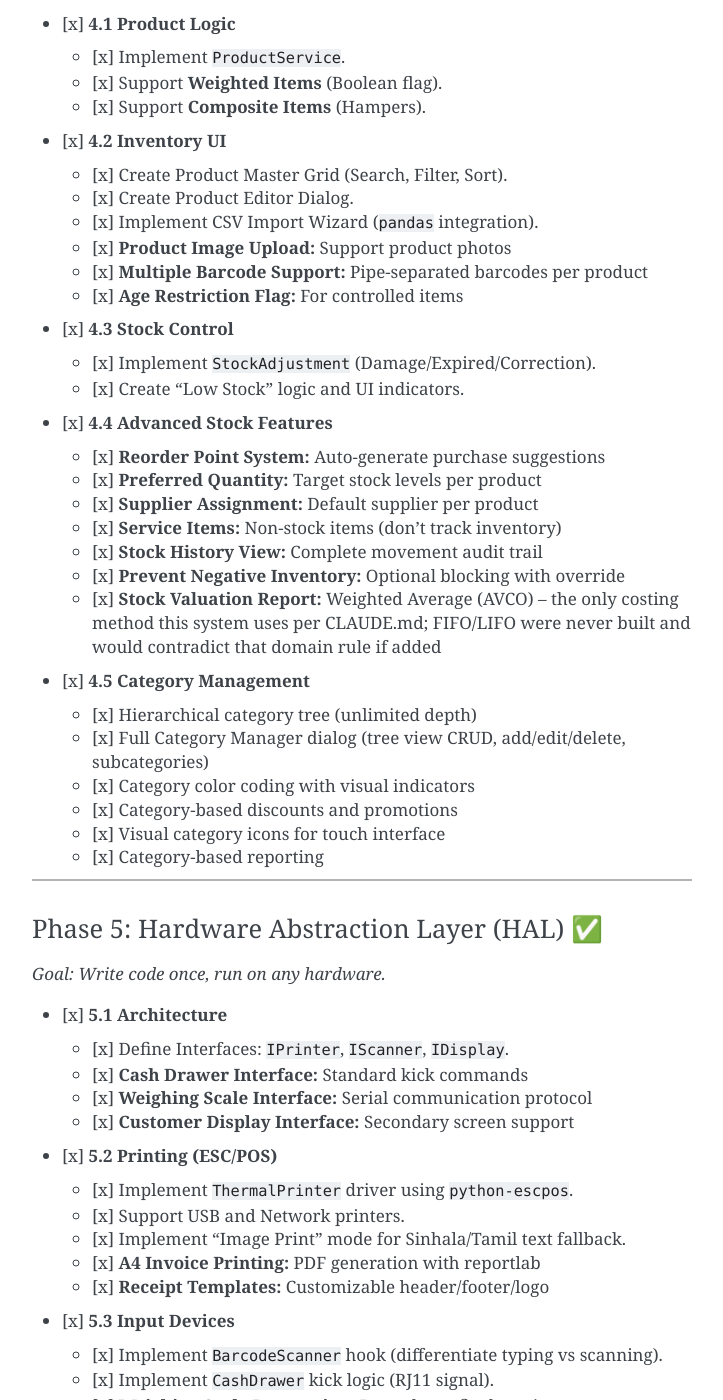
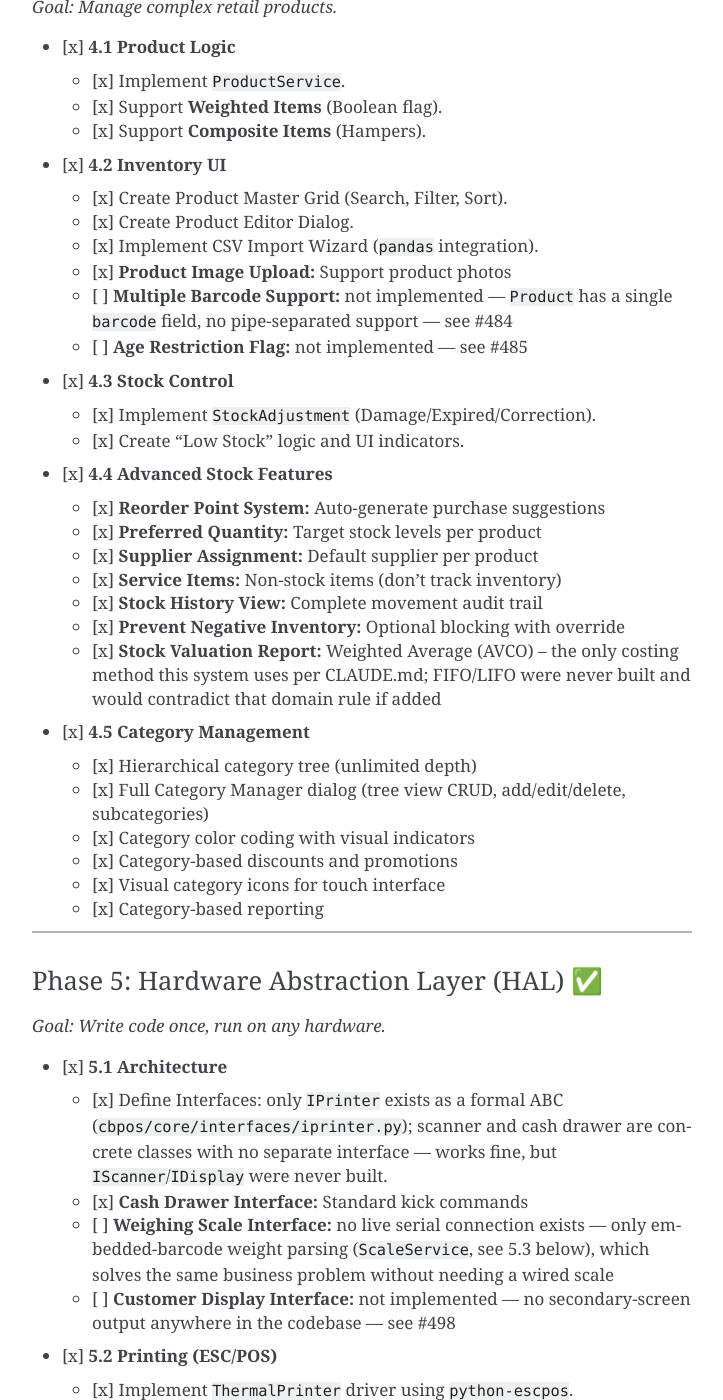
Before and after one commit to HMAHD/CB-POS, a Sphinx documentation site: the page built from docs/Roadmap.md, in a window 1280 px wide and 1400 px high, scrolled down 3471 px. Shown: the whole window, without its empty margins (388-1111 px from the left). Built offline with Sphinx 7.4.7, drawn with Linux system fonts in a browser that asks for light colours; pages that are not in the unit, such as notebooks, are missing from menus; some of the changed text lies outside the part shown.

Commit message:
docs: correct Roadmap Phase 1/4/5/20-22 claims (found during audit #475)
- 1.2/1.3: config.py is plain Python, not pydantic-settings; tooling
  moved to uv + Ruff, not requirements.txt + Black/Flake8
- 4.2: multi-barcode and age-restriction were never built (leftover
  from #463 — issues #484/#485 existed but roadmap wasn't updated)
- 5.1: only IPrinter is a formal interface; scale integration is
  barcode-parsing only, no live serial link; no customer display
  exists at all (new issue #498)
- 20.5: license verification is a permanent stub, only machine-ID
  generation is real (expected — CB POS is free software)
- 21.3/22.1: fixes a wrong issue reference (#486 was cited for
  Save-as-PDF but is actually GRN PO-quantity verification; correct
  Save-as-PDF issue is #482) and reflects #486 in the 22.1 checklist,
  which was also never updated after #463

```diff
--- a/docs/Roadmap.md
+++ b/docs/Roadmap.md
@@ -39,11 +39,13 @@
 - [x] **1.2 Version Control & Config**
     - [x] Initialize Git repository.
     - [x] Create `.gitignore` (Python, PyCharm, VSCode specific).
-    - [x] Create `config.py` using `pydantic-settings` for strongly typed env vars.
+    - [x] Create `config.py` — a plain Python class reading `os.environ`/`pathlib`, not
+      `pydantic-settings` (no pydantic dependency exists in the project at all).
 - [x] **1.3 Dependency Management**
-    - [x] Create virtual environment (`.venv`).
-    - [x] Generate `requirements.txt` with pinned versions (`PyQt6==6.7.0`, `SQLAlchemy==2.0.30`).
-    - [x] Setup `pre-commit` hooks (Black, Flake8) for code quality.
+    - [x] Create virtual environment (`.venv`), managed via `uv` (superseded the original
+      `requirements.txt` plan — see `pyproject.toml` + `uv.lock`).
+    - [x] Setup `pre-commit` hooks — consolidated onto **Ruff** (lint + format), which
+      supersedes the originally planned Black + Flake8 combination.
 - [x] **1.4 Documentation Structure**
     - [x] Create `docs/` folder with README.md
     - [x] Setup API documentation framework (Sphinx/MkDocs)
@@ -127,8 +129,9 @@
     - [x] Create Product Editor Dialog.
     - [x] Implement CSV Import Wizard (`pandas` integration).
     - [x] **Product Image Upload:** Support product photos
-    - [x] **Multiple Barcode Support:** Pipe-separated barcodes per product
-    - [x] **Age Restriction Flag:** For controlled items
+    - [ ] **Multiple Barcode Support:** not implemented — `Product` has a single `barcode`
+      field, no pipe-separated support — see #484
+    - [ ] **Age Restriction Flag:** not implemented — see #485
 - [x] **4.3 Stock Control**
     - [x] Implement `StockAdjustment` (Damage/Expired/Correction).
     - [x] Create "Low Stock" logic and UI indicators.
@@ -154,10 +157,15 @@
 *Goal: Write code once, run on any hardware.*
 
 - [x] **5.1 Architecture**
-    - [x] Define Interfaces: `IPrinter`, `IScanner`, `IDisplay`.
+    - [x] Define Interfaces: only `IPrinter` exists as a formal ABC
+      (`cbpos/core/interfaces/iprinter.py`); scanner and cash drawer are concrete classes with
+      no separate interface — works fine, but `IScanner`/`IDisplay` were never built.
     - [x] **Cash Drawer Interface:** Standard kick commands
-    - [x] **Weighing Scale Interface:** Serial communication protocol
-    - [x] **Customer Display Interface:** Secondary screen support
+    - [ ] **Weighing Scale Interface:** no live serial connection exists — only
+      embedded-barcode weight parsing (`ScaleService`, see 5.3 below), which solves the same
+      business problem without needing a wired scale
+    - [ ] **Customer Display Interface:** not implemented — no secondary-screen output
+      anywhere in the codebase — see #498
 - [x] **5.2 Printing (ESC/POS)**
     - [x] Implement `ThermalPrinter` driver using `python-escpos`.
     - [x] Support USB and Network printers.
@@ -568,7 +577,9 @@
     - [x] Sample data option for demo
 - [x] **20.5 Licensing**
     - [x] Machine ID generation
-    - [x] License key verification
+    - [ ] License key verification — `LicenseService.validate_license()` is a permanent stub
+      that always returns `False` (Trial Mode); no real verification was built. Consistent
+      with CB POS's free-software model — no gap, just correcting the claim.
 - [x] **20.6 CI/CD Pipeline**
     - [x] GitHub Actions: tag push → build exe → Inno Setup → publish to ceybyte/cbpos-releases
     - [x] Auto-generate latest.json manifest with SHA-256
@@ -580,7 +591,8 @@
 
 - [x] **22.1 Goods Received Note (GRN)**
     - [x] Receive stock against purchase order
-    - [x] Verify quantities against PO
+    - [ ] Verify quantities against PO — no PO-vs-received quantity verification exists in
+      the GRN flow — see #486
     - [x] Update stock on confirmation
     - [x] External document reference (supplier invoice number)
     - [x] GRN History tab with filters and detail dialog
```
Also changed, not shown: other parts of docs/Roadmap.md (+2 -1 lines).
